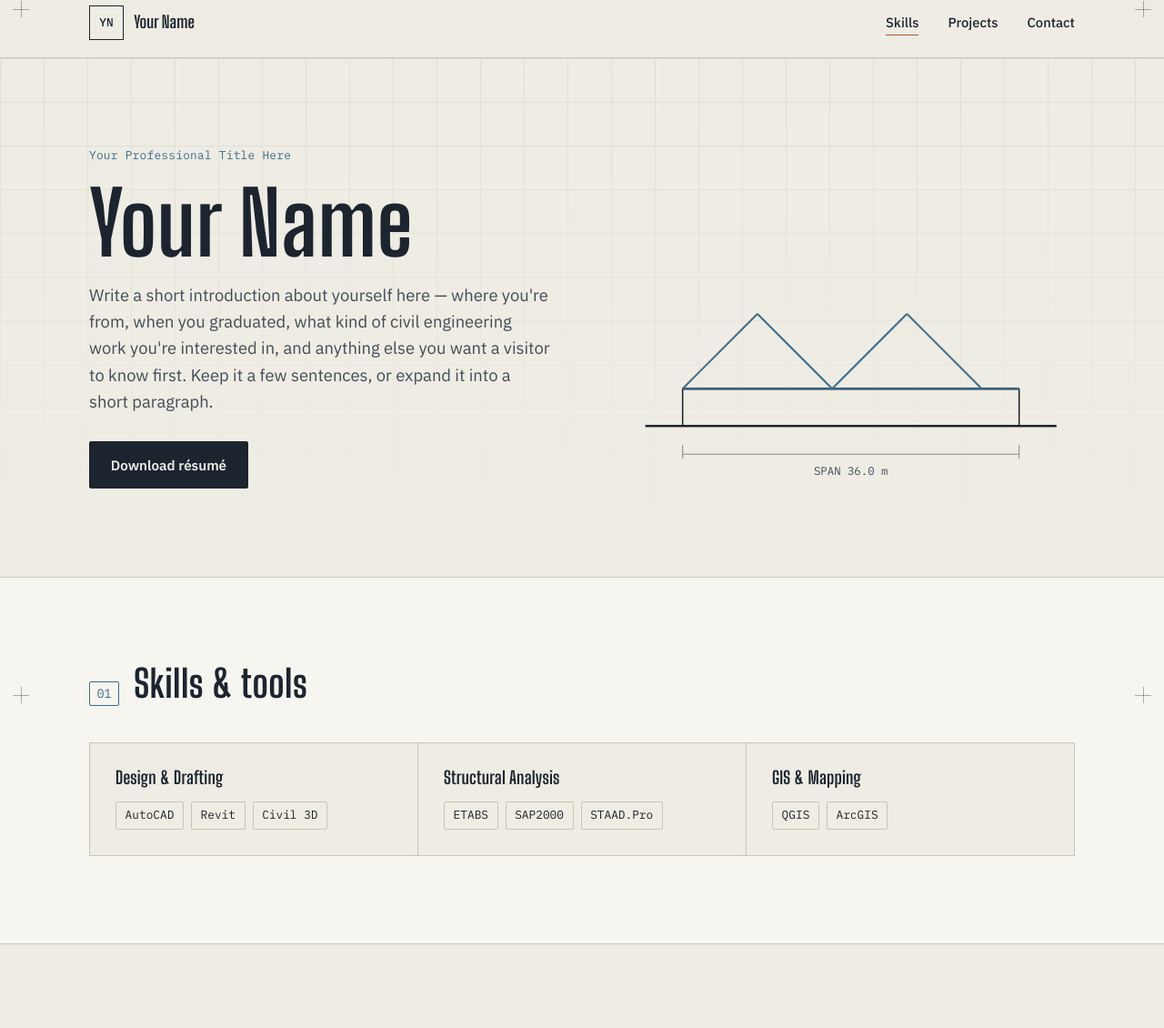
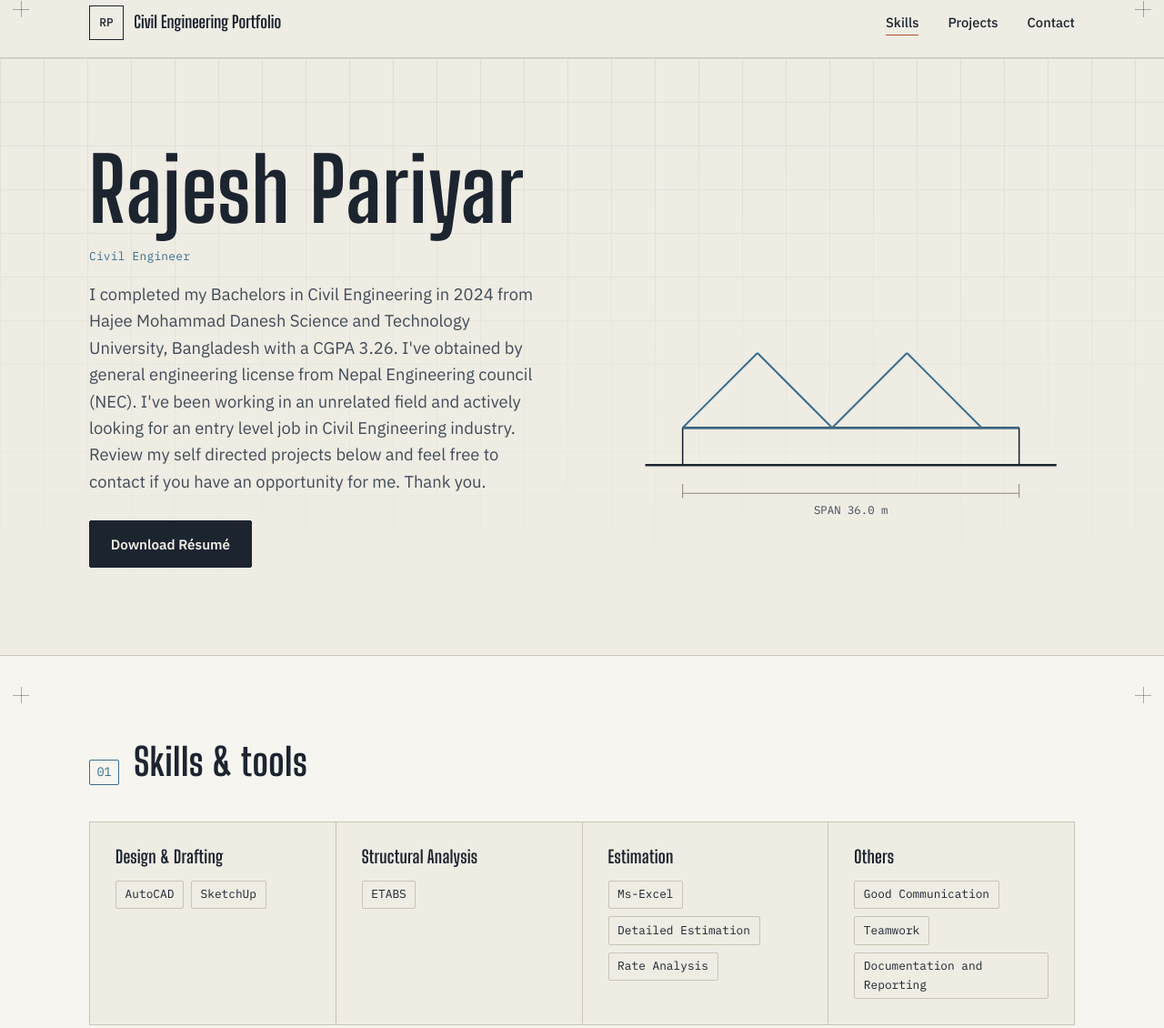
Before and after one commit to gh-rp/rajeshpariyar, a plain HTML site: page index.html in a window 1280 px wide. Shown: the part 13-1143 px from the top of the page at 91% size. Drawn offline with Linux system fonts and the light colour scheme.

Commit message:
Updated homepage

```diff
--- a/index.html
+++ b/index.html
@@ -3,7 +3,7 @@
 <head>
 <meta charset="UTF-8">
 <meta name="viewport" content="width=device-width, initial-scale=1.0">
-<title>Your Name — Civil Engineering Portfolio</title>
+<title>Rajesh Pariyar — Portfolio</title>
 <meta name="description" content="Civil engineering portfolio — projects, skills, and contact.">
 
 <link rel="preconnect" href="https://fonts.googleapis.com">
@@ -27,8 +27,8 @@
 <header class="site-header">
   <div class="wrap header-inner">
     <a href="#top" class="brand">
-      <span class="brand-mark" aria-hidden="true">YN</span>
-      <span class="brand-text">Your Name</span>
+      <span class="brand-mark" aria-hidden="true">RP</span>
+      <span class="brand-text">Civil Engineering Portfolio</span>
     </a>
 
     <nav class="site-nav" id="siteNav" aria-label="Primary">
@@ -57,16 +57,22 @@
     <div class="hero-grid" aria-hidden="true"></div>
     <div class="wrap hero-inner">
       <div class="hero-copy">
-        <p class="hero-eyebrow">Your Professional Title Here</p>
-        <h1 class="hero-title">Your Name</h1>
+        <h1 class="hero-title">Rajesh Pariyar</h1>
+        <p class="hero-eyebrow">Civil Engineer</p>
         <p class="hero-lede">
-          Write a short introduction about yourself here — where you're from,
-          when you graduated, what kind of civil engineering work you're
-          interested in, and anything else you want a visitor to know first.
-          Keep it a few sentences, or expand it into a short paragraph.
+          I completed my Bachelors in Civil Engineering in 2024 from
+          Hajee Mohammad Danesh Science and Technology University, Bangladesh
+          with a CGPA 3.26. I've obtained by general engineering license from
+          Nepal Engineering council (NEC).
+          I've been working in an unrelated field and actively looking for an
+          entry level job in Civil Engineering industry.
+          Review my self directed projects below and feel free to
+          contact if you have an opportunity for me. Thank you.
+
+
         </p>
         <div class="hero-actions">
-          <a href="assets/Your-Name-Resume.pdf" class="btn btn--primary">Download résumé</a>
+          <a href="assets/Your-Name-Resume.pdf" class="btn btn--primary">Download Résumé</a>
         </div>
       </div>
 
@@ -113,8 +119,7 @@
           <h3>Design &amp; Drafting</h3>
           <ul class="skill-tags">
             <li>AutoCAD</li>
-            <li>Revit</li>
-            <li>Civil 3D</li>
+            <li>SketchUp</li>
           </ul>
         </div>
 
@@ -122,20 +127,26 @@
           <h3>Structural Analysis</h3>
           <ul class="skill-tags">
             <li>ETABS</li>
-            <li>SAP2000</li>
-            <li>STAAD.Pro</li>
           </ul>
         </div>
 
         <div class="skill-group">
-          <h3>GIS &amp; Mapping</h3>
+          <h3>Estimation</h3>
           <ul class="skill-tags">
-            <li>QGIS</li>
-            <li>ArcGIS</li>
+            <li>Ms-Excel</li>
+            <li>Detailed Estimation</li>
+            <li>Rate Analysis</li>
           </ul>
         </div>
 
-        <!-- To add another category, copy a whole .skill-group block
+        <div class="skill-group">
+          <h3>Others</h3>
+          <ul class="skill-tags">
+            <li>Good Communication</li>
+            <li>Teamwork</li>
+            <li>Documentation and Reporting</li>
+          </ul>
+        </div> <!-- To add another category, copy a whole .skill-group block
              (from <div class="skill-group"> to </div>) and edit it. -->
 
       </div>
@@ -168,6 +179,17 @@
             <a href="#" class="project-link" target="_blank" rel="noopener">View project detail &rarr;</a>
           </div>
         </article>
+        <article class="project-card">
+          <div class="project-media">
+            <img src="assets/projects/project-02.jpg" alt="Dummy project — replace with your project image" loading="lazy">
+          </div>
+          <div class="project-body">
+            <h3>Dummy Project Title</h3>
+            <p class="project-meta">Subtitle goes here — e.g. tool used, or project type</p>
+            <p>Short description of the project. A sentence or two on what it was, what you did, and what it involved.</p>
+            <a href="#" class="project-link" target="_blank" rel="noopener">View project detail &rarr;</a>
+          </div>
+        </article>
 
       </div>
     </div>
@@ -183,8 +205,8 @@
       </div>
 
       <dl class="contact-details">
-        <div><dt>Email</dt><dd><a href="mailto:you@example.com">you@example.com</a></dd></div>
-        <div><dt>Phone</dt><dd><a href="tel:+9770000000000">+977 000 000 0000</a></dd></div>
+        <div><dt>Email</dt><dd><a href="mailto:you@example.com">rpariyar.ce@gmail.com</a></dd></div>
+        <div><dt>Phone</dt><dd><a href="tel:+9770000000000">+977 9860838146</a></dd></div>
       </dl>
     </div>
   </section>
@@ -193,7 +215,7 @@
 
 <footer class="site-footer">
   <div class="wrap">
-    <p>&copy; <span id="year"></span> Your Name.</p>
+    <p>&copy; <span id="year"></span> Portfolio - Rajesh Pariyar</p>
   </div>
 </footer>
 
```
